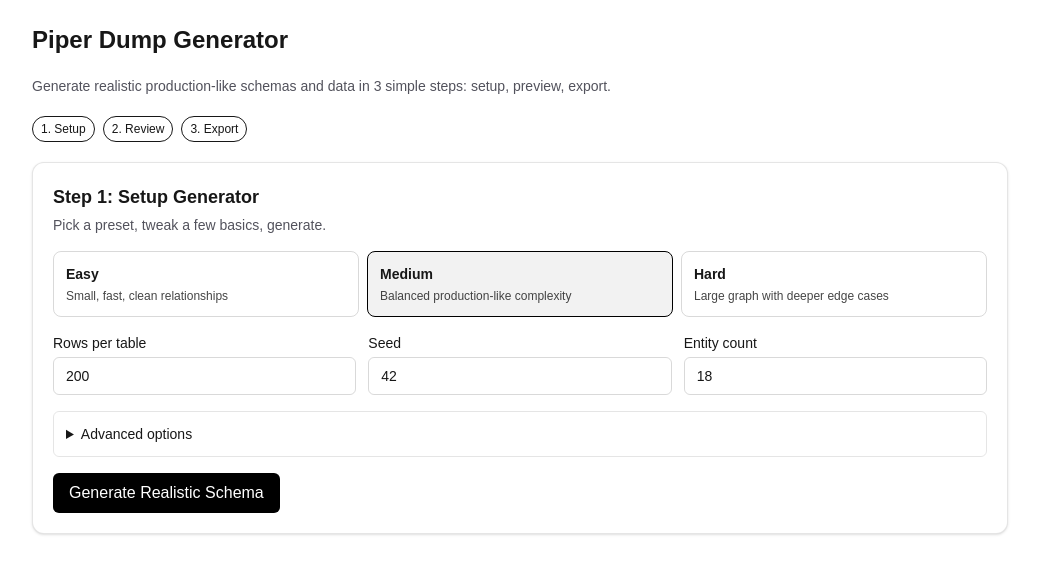
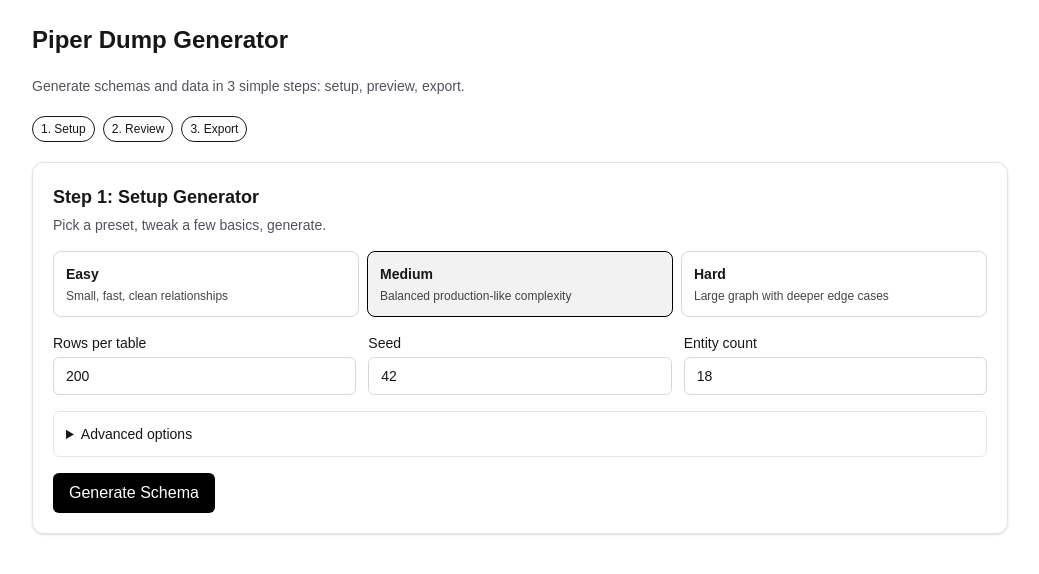
Before and after one commit to PiperKitOrg/data-dump-generator, a Next.js app: page / in a window 1280 px wide. Shown: the top 574 px of the page, without its empty margins (120-1159 px from the left). Built offline with nearby package versions, Linux system fonts and the light colour scheme.

Commit message:
Update home page description and button text for clarity. Add FieldType import in schema generator for enhanced type management.

```diff
--- a/app/page.tsx
+++ b/app/page.tsx
@@ -95,7 +95,7 @@ export default function Home() {
     <main className="mx-auto flex w-full max-w-5xl flex-1 flex-col gap-5 p-6">
       <h1 className="text-2xl font-semibold">Piper Dump Generator</h1>
       <p className="text-sm text-zinc-600 dark:text-zinc-300">
-        Generate realistic production-like schemas and data in 3 simple steps: setup, preview,
+        Generate schemas and data in 3 simple steps: setup, preview,
         export.
       </p>
       <div className="flex flex-wrap gap-2 text-xs">
--- a/src/core/schema/schema.generator.ts
+++ b/src/core/schema/schema.generator.ts
@@ -1,6 +1,7 @@
 import {
   type Entity,
   type Field,
+  type FieldType,
   type GeneratorConfig,
   type Schema,
 } from "@/src/core/schema/schema.model";
--- a/src/ui/pages/GeneratorConfigSection.tsx
+++ b/src/ui/pages/GeneratorConfigSection.tsx
@@ -166,7 +166,7 @@ export function GeneratorConfigSection({
         type="button"
         onClick={onGenerate}
       >
-        Generate Realistic Schema
+        Generate Schema
       </button>
     </Panel>
   );
```
